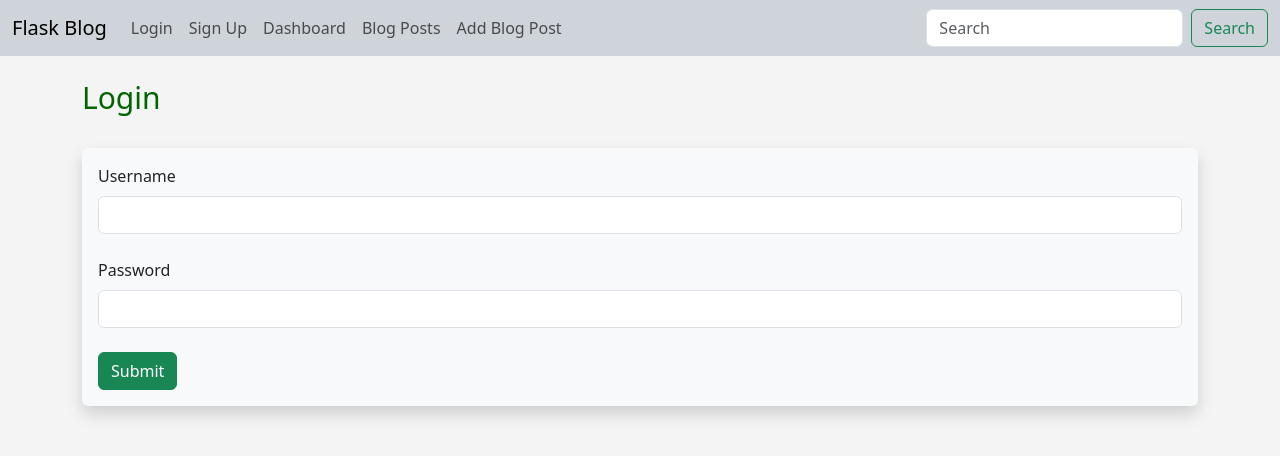
After one commit to PandaBacon21/codemy_flask_project, a Flask app: page /login/ in a window 1280 px wide. The commit adds this page. Shown: the top 456 px of the page. Run offline with Flask 2, Linux system fonts and the light colour scheme; parts of the project's set-up code (start-up, migrations or seed data) failed here and were passed over.

Commit message:
added login and dashboard

```diff
--- a/main.py
+++ b/main.py
@@ -8,6 +8,8 @@ from wtforms.widgets import TextArea
 from flask_sqlalchemy import SQLAlchemy
 from flask_migrate import Migrate
 from werkzeug.security import generate_password_hash, check_password_hash
+from flask_login import UserMixin, login_user, LoginManager, login_required, logout_user, current_user
+
 
 app = Flask(__name__)
 #add database
@@ -23,8 +25,9 @@ migrate = Migrate(app, db)
 
 # DB Models
 # USERS DATABASE MODEL
-class Users(db.Model):
+class Users(db.Model, UserMixin):
     id = db.Column(db.Integer, primary_key=True)
+    username = db.Column(db.String(20), nullable=False, unique=True)
     name = db.Column(db.String(120), nullable=False)
     email = db.Column(db.String(120), nullable=False, unique=True)
     favorite_color = db.Column(db.String(120))
@@ -59,10 +62,20 @@ class Posts(db.Model):
     slug = db.Column(db.String(255))
 
 
+# Flask Login Stuff
+login_manager = LoginManager()
+login_manager.init_app(app)
+login_manager.login_view = 'login'
+
+@login_manager.user_loader
+def load_user(user_id):
+    return Users.query.get(int(user_id))
+
 #FORMS
 #create a User Form
 class UserForm(FlaskForm):
     name = StringField('Name', validators=[DataRequired()])
+    username = StringField('Username', validators=[DataRequired()])
     email = EmailField('Email', validators=[DataRequired()])
     favorite_color = StringField('Favorite Color')
     password_hash = PasswordField('Password', validators=[DataRequired(),
@@ -78,6 +91,13 @@ class PostForm(FlaskForm):
     content = StringField('Content', validators=[DataRequired()], widget=TextArea())
     author = StringField('Author', validators=[DataRequired()])
     slug = StringField('Slug', validators=[DataRequired()])
+    submit = SubmitField('Submit')
+
+
+# Create a login form
+class LoginForm(FlaskForm):
+    username = StringField('Username', validators=[DataRequired()])
+    password = PasswordField('Password', validators=[DataRequired()])
     submit = SubmitField('Submit')
 
 
@@ -98,7 +118,39 @@ def user_profile(name):
     return render_template('user_profile.html', name=name)
 
 
-@app.route('/add_user/', methods=['GET', 'POST'])
+@app.route('/login/', methods=['GET', 'POST'])
+def login():
+    form = LoginForm()
+    if form.validate_on_submit():
+        user = Users.query.filter_by(username=form.username.data).first()
+        if user:
+            #Check Pasword Hash
+            if check_password_hash(user.password_hash, form.password.data):
+                login_user(user)
+                flash('Login Successful!')
+                return redirect(url_for('dashboard'))
+            else:
+                flash('Wrong Username or Password')
+        else:
+            flash('Wrong Username of Password')
+    return render_template('login.html', form=form)
+
+
+@app.route('/logout/', methods=['GET', 'POST'])
+@login_required
+def logout():
+    logout_user()
+    flash('You Have Been Logged Out')
+    return redirect(url_for('login'))
+
+
+@app.route('/dashboard/', methods=['GET', 'POST'])
+@login_required
+def dashboard():
+    return render_template('dashboard.html')
+
+
+@app.route('/add-user/', methods=['GET', 'POST'])
 def sign_up():
     name = None
     email = None
@@ -109,12 +161,13 @@ def sign_up():
         if user is None:
             #hash the password
             hashed_pw = generate_password_hash(form.password_hash.data, "sha256")
-            user = Users(name=form.name.data, email=form.email.data, favorite_color=form.favorite_color.data.title(),
+            user = Users(name=form.name.data, username=form.username.data, email=form.email.data, favorite_color=form.favorite_color.data.title(),
                          password_hash=hashed_pw)
             db.session.add(user)
             db.session.commit()
         name = form.name.data
         form.name.data = ''
+        form.username.data = ''
         form.email.data = ''
         form.favorite_color.data = ''
         form.password_hash.data = ''
@@ -142,8 +195,8 @@ def update_user(id):
         return render_template('update_user.html', form=form, name_to_update=name_to_update, id=id)
 
 
-@app.route('/delete/<int:id>/')
-def delete(id):
+@app.route('/delete-user/<int:id>/')
+def delete_user(id):
     user_to_delete = Users.query.get_or_404(id)
     name = None
     form = UserForm()
@@ -170,7 +223,7 @@ def add_post():
         # Clear Form
         form.title.data = ''
         form.content.data = ''
-        form.author.date = ''
+        form.author.data = ''
         form.slug.data = ''
 
         # Add Post data to database
@@ -220,6 +273,21 @@ def edit_post(id):
     return render_template('edit_post.html', form=form)
 
 
+@app.route('/blog-post/delete/<int:id>/', methods=['GET', 'POST'])
+def delete_post(id):
+    post_to_delete = Posts.query.get_or_404(id)
+
+    try:
+        db.session.delete(post_to_delete)
+        db.session.commit()
+
+        flash('Post Was Deleted!')
+        posts = Posts.query.order_by(Posts.date_posted)
+        return redirect(url_for('blog_posts', posts=posts))
+    except:
+        flash('Something went wrong deleting the post, try again.')
+        return redirect(url_for('blog_posts', posts=posts))
+
 
 
 # PASSWORD TEST - Will remove
@@ -248,16 +316,6 @@ def test_pw():
                            pw_to_check=pw_to_check, passed=passed, form=form)
 
 
-# JSON Demo - Will DELETE
-@app.route('/date/')
-def get_current_data():
-    favorite_pizza = {
-        'Josh': 'Pepperoni',
-        'Kerry': 'Cheese'
-    }
-    return favorite_pizza
-
-
 #CUSTOM ERROR PAGES
 #invalid URL
 @app.errorhandler(404)
--- a/templates/blog_posts.html
+++ b/templates/blog_posts.html
@@ -24,6 +24,7 @@
         <br/>
         <a href="{{ url_for('post', id=post.id) }}" class="btn btn-outline-success btn-sm" >Read Post</a>
         <a href="{{ url_for('edit_post', id=post.id) }}" class="btn btn-outline-secondary btn-sm">Edit Post</a>
+        <a href="{{ url_for('delete_post', id=post.id) }}" class="btn btn-outline-danger btn-sm">Delete Post</a>
     </div>
     {% endfor %}
 
--- /dev/null
+++ b/templates/login.html
@@ -0,0 +1,35 @@
+{% extends "base.html" %}
+
+{% block title %}Sign Up Form{% endblock %}
+
+
+{% block content %}
+
+    {% for message in get_flashed_messages() %}
+    <div class="alert alert-success alert-dismissible fade show" role="alert">
+        <strong>{{ message }}</strong>
+        <button type="button" class="btn-close" data-bs-dismiss="alert" aria-label="Close"></button>
+      </div>
+    {% endfor %}
+
+        <h1>Login</h1>
+        <br/>
+        <div class="shadow p-3 mb-5 bg-body-tertiary rounded">
+            <form method="POST">
+                {{ form.hidden_tag() }}
+
+                {{ form.username.label(class="form-label") }}
+                {{ form.username(class="form-control") }}
+                <br/>
+
+                {{ form.password.label(class="form-label") }}
+                {{ form.password(class="form-control") }}
+                <br/>
+                {{ form.submit(class="btn btn-success") }}
+            </form>
+        </div>
+
+{% endblock %}
+
+{% block footer %}
+{% endblock %}
--- a/templates/navbar.html
+++ b/templates/navbar.html
@@ -7,10 +7,13 @@
       <div class="collapse navbar-collapse" id="navbarSupportedContent">
         <ul class="navbar-nav me-auto mb-2 mb-lg-0">
           <li class="nav-item">
+            <a class="nav-link" href="{{ url_for('login')}}">Login</a>
+          </li>
+          <li class="nav-item">
             <a class="nav-link" href="{{ url_for('sign_up')}}">Sign Up</a>
           </li>
           <li class="nav-item">
-            <a class="nav-link" href="{{ url_for('user_profile', name='Josh')}}">User Profile</a>
+            <a class="nav-link" href="{{ url_for('dashboard', name='Josh')}}">Dashboard</a>
           </li>
           <li class="nav-item">
             <a class="nav-link" href="{{ url_for('blog_posts')}}">Blog Posts</a>
--- a/templates/post.html
+++ b/templates/post.html
@@ -24,6 +24,7 @@
         {{ post.content }}<br/>
         <br/>
         <a href="{{ url_for('edit_post', id=post.id) }}" class="btn btn-outline-secondary btn-sm">Edit Post</a>
+        <a href="{{ url_for('delete_post', id=post.id) }}" class="btn btn-outline-danger btn-sm">Delete Post</a>
     </div>
 
 {% endblock %}
--- a/templates/sign_up.html
+++ b/templates/sign_up.html
@@ -48,6 +48,9 @@
                 {{ form.name.label(class="form-label") }}
                 {{ form.name(class="form-control") }}
                 <br/>
+                {{ form.username.label(class="form-label") }}
+                {{ form.username(class="form-control") }}
+                <br/>
                 {{ form.email.label(class="form-label") }}
                 {{ form.email(class="form-control") }}
                 <br/>
@@ -73,10 +76,11 @@
             <td>
                 {{ our_user.id}}: <a href="{{ url_for('update_user', id=our_user.id) }}">{{
                     our_user.name }}</a> - {{
+                    our_user.username }} - {{
                     our_user.email }} - {{
                     our_user.favorite_color }} -
                     PW: {{ our_user.password_hash }}
-                    <a href="{{ url_for('delete', id=our_user.id) }}">Delete</a>
+                    <a href="{{ url_for('delete_user', id=our_user.id) }}">Delete</a>
             </td>
         </tr>
         {% endfor %}
--- a/templates/update_user.html
+++ b/templates/update_user.html
@@ -34,11 +34,11 @@
                 {{ form.email(class="form-control", value=name_to_update.email) }}
                 <br/>
                 {{ form.favorite_color.label(class="form-label") }}
-                {{ form.favorite_color(class="form-control") }}
+                {{ form.favorite_color(class="form-control", value=name_to_update.favorite_color) }}
                 <br/>
                 {{ form.submit(class="btn btn-success") }}
 
-                <a href="{{ url_for('delete', id=id) }}" class="btn btn-danger">Delete</a>
+                <a href="{{ url_for('delete_user', id=id) }}" class="btn btn-danger">Delete</a>
 
             </form>
         </div>
```
Also changed, not shown: migrations/versions/de0db118ec9c_added_username_field.py (added, +34 -0 lines), templates/dashboard.html (added, +25 -0 lines).
